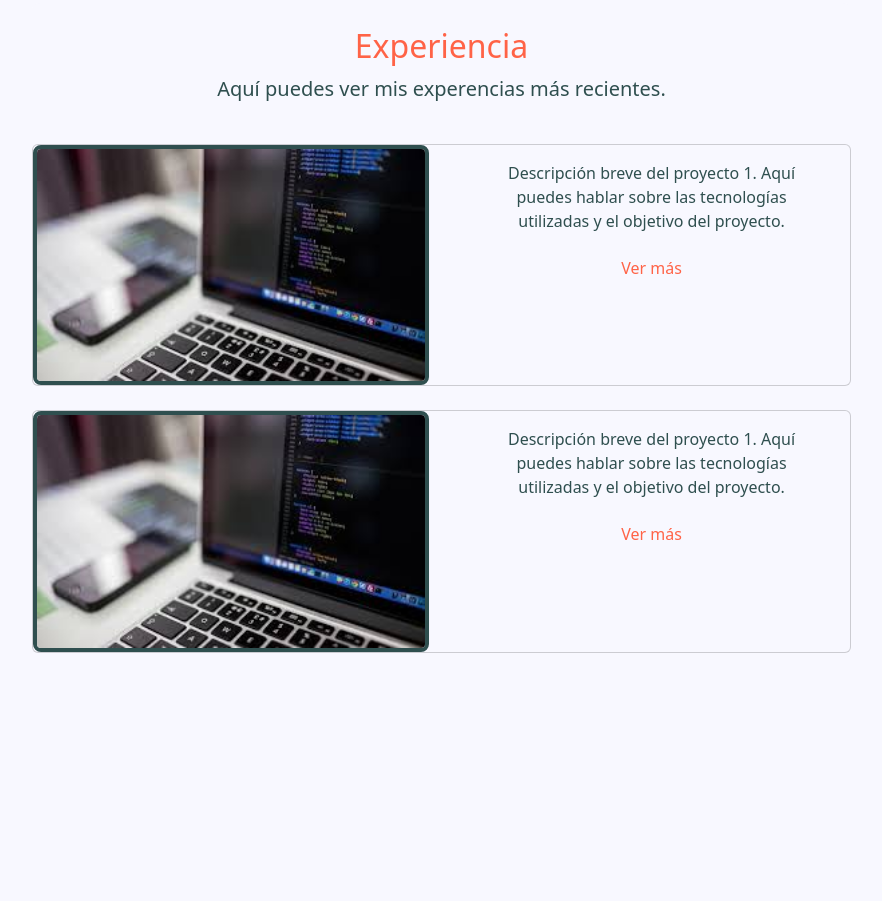
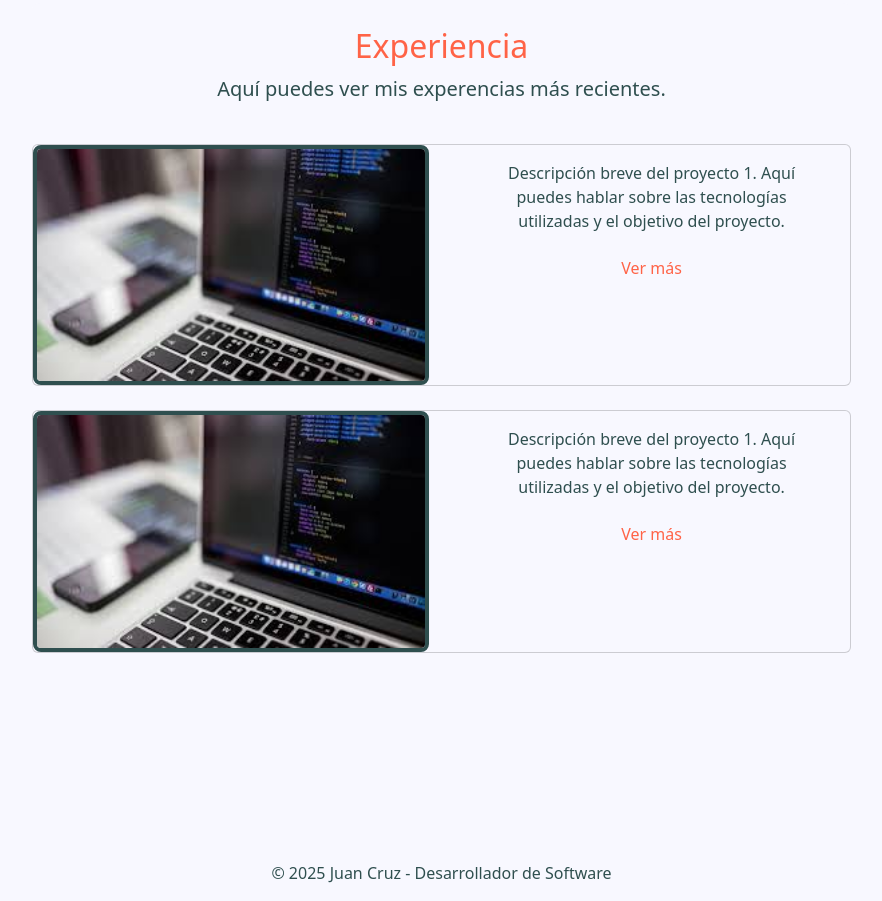
Before and after one commit to JuanECH16/portfolio, a website: page index.html in a window 1280 px wide. Shown: the part 2450-3351 px from the top of the page, without its empty margins (191-1073 px from the left). Before the commit the page ends 3295 px from the top, so only its background shows below. Drawn offline with nearby package versions, Linux system fonts and the light colour scheme.

Commit message:
Add footer with copyright notice

```diff
--- a/index.html
+++ b/index.html
@@ -283,6 +283,12 @@
         </div>
     </main>
 
+    <footer>
+        <div class="container-fluid text-center py-3">
+            <p class="m-0">© 2025 Juan Cruz - Desarrollador de Software</p>
+        </div>
+    </footer>
+
     <!-- Modal de notificaciones -->
     <div class="modal fade" id="notificationModal" tabindex="-1" aria-labelledby=" ModalLabel" aria-hidden="true"
         aria-describedby="notificationModalLabel">
```
